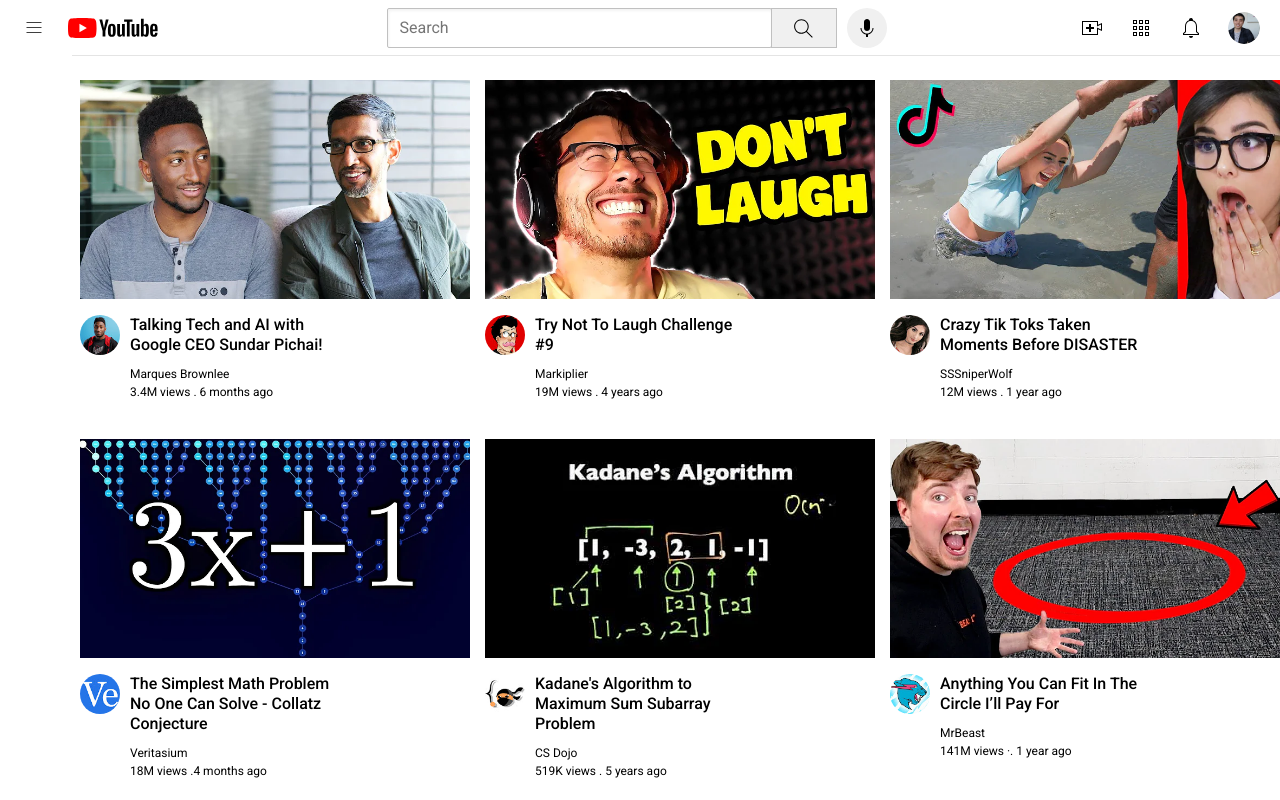
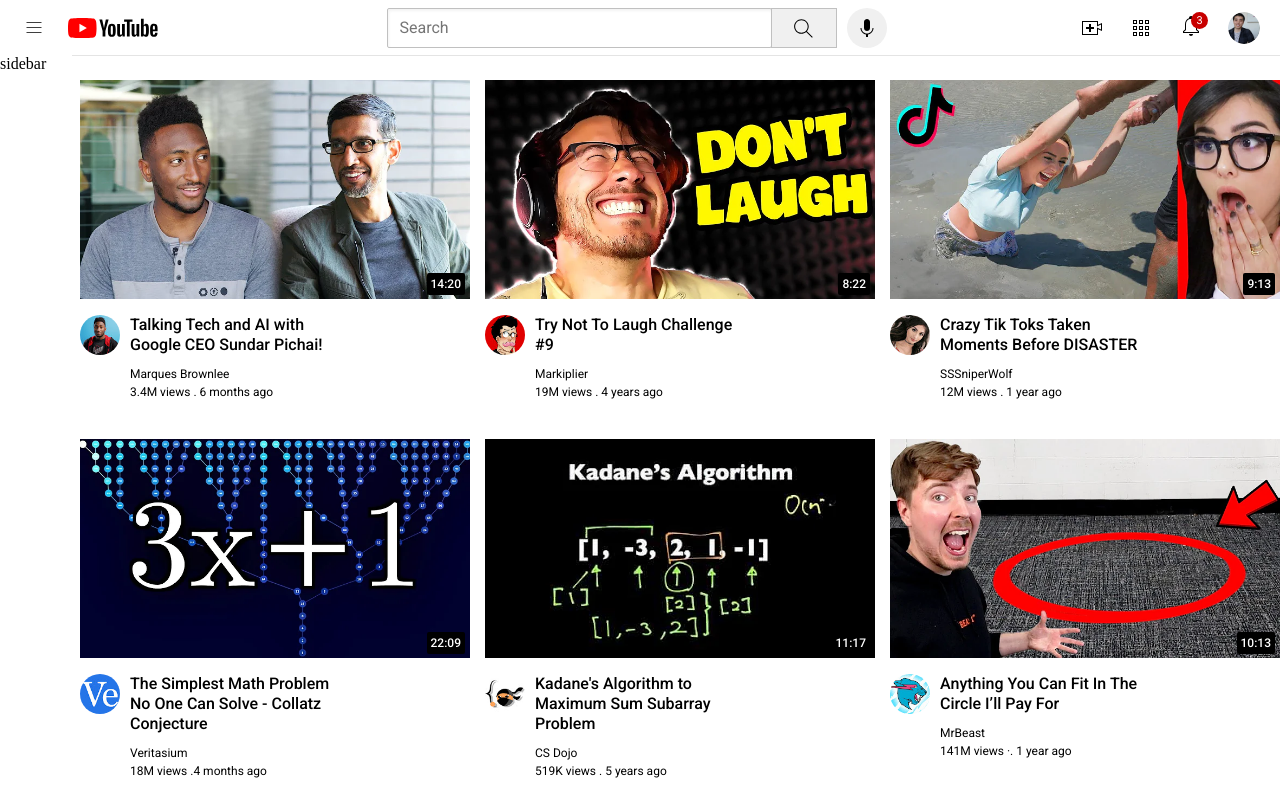
Before and after one commit to uwinezagloria/HTML-CSS, a plain HTML site: page youtube.html in a window 1280 px wide. Drawn offline with Linux system fonts and the light colour scheme.

Commit message:
position absolute & relative

```diff
--- a/styles/header.css
+++ b/styles/header.css
@@ -11,6 +11,7 @@
     border-bottom-width: 1px;
     border-bottom-style: solid;
     border-bottom-color: rgb(228,228,228);
+    z-index: 100;
 }
 .left-section{
 
@@ -103,3 +104,21 @@
     height: 32px;
     border-radius: 16px;
 }
+.notifications-icon-container{
+    position:relative
+}
+.notifications-count{
+    position:absolute;
+    top:-2px;
+    right: -5px;
+    background-color: rgb(200,0,0);
+    color:white;
+    font-family: roboto,arial;
+    font-size: 11px;
+    padding-left: 5px;
+    padding-top: 2px;
+    padding-bottom: 2px;
+    padding-right: 5px;
+    border-radius: 10px;
+
+}
--- a/styles/video.css
+++ b/styles/video.css
@@ -58,7 +58,7 @@
 
 .thumbnail-row {
     margin-bottom: 12px;
-    color: rgb(96, 96, 96);
+     position: relative;
 }
 
 .video-author,
@@ -70,3 +70,18 @@
 .video-author {
     margin-bottom: 4px;
 }
+.video-time{
+    background-color: black;
+    color:white;
+    position:absolute;
+    bottom:8px;
+    right:5px;
+    font-family: roboto,arial;
+    font-size: 12px;
+    font-weight: 500;
+    padding-left: 4px;
+    padding-right: 4px;
+    padding-top: 4px;
+    padding-bottom: 4px  ;
+    border-radius: 2px;
+}
--- a/youtube.html
+++ b/youtube.html
@@ -22,8 +22,9 @@
             <img  class="youtube-logo" src="icons/youtube-logo.svg">
         </div>
         <div class="sidebar">
+sidebar
+        </div>
 
-        </div>
         <div class="middle-section">
 
             <input class="search_bar" type="text" placeholder="Search">
@@ -37,7 +38,11 @@
         <div class="right-section">
           <img class="upload-icon" src="icons/upload.svg">
           <img class="youtube-apps-icon" src="icons/youtube-apps.svg">
-          <img class="notifications-icon" src="icons/notifications.svg">
+          <div class="notifications-icon-container">
+            <img class="notifications-icon" src="icons/notifications.svg">
+            <div class="notifications-count">3</div>
+          </div>
+
         <img class="current-user-picture" src="channel pictures/my-channel.jpeg">
         </div>
     </div>
@@ -45,6 +50,7 @@
         <div class="video-preview">
             <div class="thumbnail-row">
                 <img class="thumbnail" src="thumbnail/thumbnail-1.webp">
+ <div class="video-time">14:20 </div>
             </div>
             <div class="video-info-grid">
                 <div class="channel-picture">
@@ -66,6 +72,7 @@
         <div class="video-preview">
             <div class="thumbnail-row">
                 <img class="thumbnail" src="thumbnail/thumbnail-2.webp">
+                <div class="video-time"> 8:22</div>
             </div>
             <div class="video-info-grid">
                 <div class="channel-picture">
@@ -88,6 +95,7 @@
         <div class="video-preview">
             <div class="thumbnail-row">
                 <img class="thumbnail" src="thumbnail/thumbnail-3.webp">
+                <div class="video-time">  9:13 </div>
             </div>
             <div class="video-info-grid">
                 <div class="channel-picture">
@@ -112,6 +120,7 @@
         <div class="video-preview">
             <div class="thumbnail-row">
                 <img class="thumbnail" src="thumbnail/thumbnail-4.webp">
+                <div class="video-time"> 22:09  </div>
             </div>
             <div class="video-info-grid">
                 <div class="channel-picture">
@@ -133,6 +142,7 @@
         <div class="video-preview">
             <div class="thumbnail-row">
                 <img class="thumbnail" src="thumbnail/thumbnail-5.webp">
+                <div class="video-time">  11:17 </div>
             </div>
             <div class="video-info-grid">
                 <div class="channel-picture">
@@ -155,6 +165,7 @@
         <div class="video-preview">
             <div class="thumbnail-row">
                 <img class="thumbnail" src="thumbnail/thumbnail-6.webp">
+                <div class="video-time">10:13   </div>
             </div>
             <div class="video-info-grid">
                 <div class="channel-picture">
```
